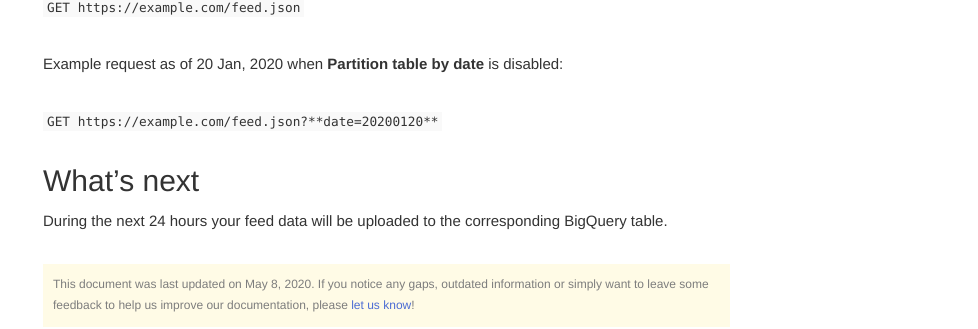
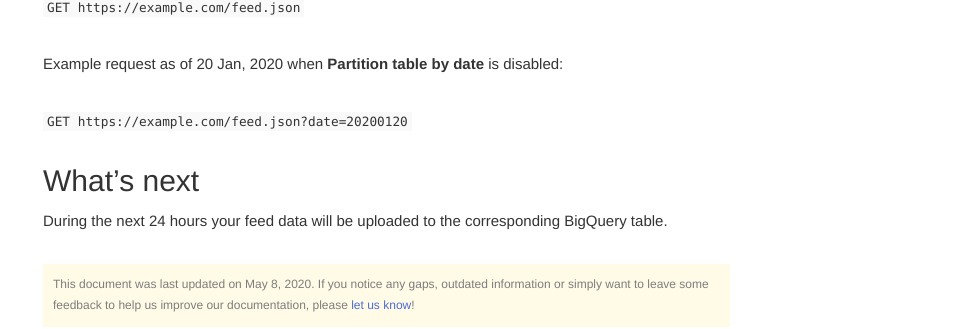
Before and after one commit to segmentstream-com/segmentstream-com.github.io, a Jekyll site: the page built from _docs/guides/json-feed-offline-data-import.md, in a window 1280 px wide and 900 px high, scrolled down 3627 px. Shown: the part 275-604 px from the top of the window, without its empty margins (302-1280 px from the left). Built offline with Jekyll 4.4.1, drawn with Linux system fonts in a browser that asks for light colours; nearby versions of some CDN libraries.

Commit message:
formatting fix

```diff
--- a/_docs/guides/json-feed-offline-data-import.md
+++ b/_docs/guides/json-feed-offline-data-import.md
@@ -117,7 +117,7 @@ Example request as of 20 Jan, 2020 when **Partition table by date** is disabled:
 
 Example request as of 20 Jan, 2020 when **Partition table by date** is disabled:
 
-`GET https://example.com/feed.json?**date=20200120**`
+`GET https://example.com/feed.json?date=20200120`
 
 ## <a name="next"></a>What's next
 
```
